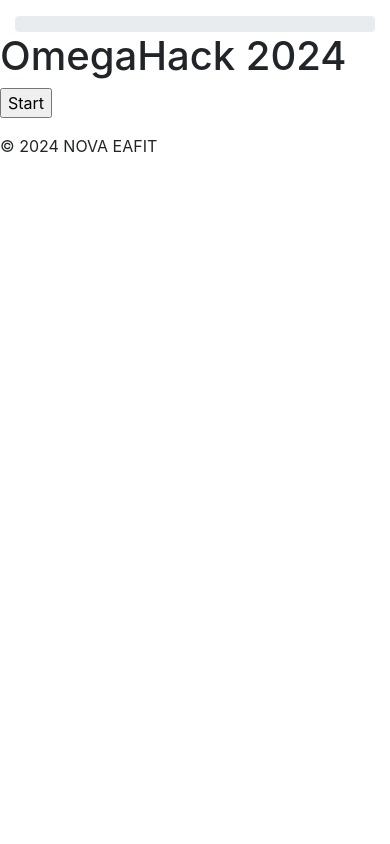
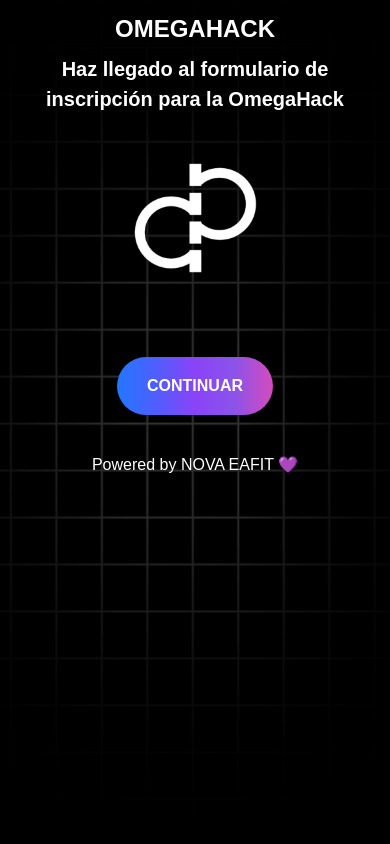
Before and after one commit to gruponovaeafit/formulario-participantes-omegahack, a Flask app: page / in a window 390 px wide. Run offline with Flask 3, Linux system fonts and the light colour scheme; some libraries are stand-ins or nearby versions.

Commit message:
First page check

```diff
--- /dev/null
+++ b/app/static/css/main_page.css
@@ -0,0 +1,235 @@
+body {
+   margin: 0;
+   padding: 0;
+   font-family: 'Montserrat', sans-serif;
+   font-style: normal;
+   background-image: url('/static/images/cuadros.png');
+   color: white;
+   display: flex;
+   flex-direction: column;
+   min-height: 100vh;
+   background-size: cover;
+   background-position: center;
+   background-attachment: fixed;
+}
+
+
+.container {
+   width: 90%;
+   margin: 0 auto;
+   text-align: center;
+}
+
+h1 {
+   margin-top: 30px;
+   margin-bottom: 10px;
+   font-size: 50px;
+}
+
+p {
+   max-width: 600px;
+   margin: 20px auto;
+   margin-bottom: 20px;
+   line-height: 1.6;
+   text-align: justify;
+   font-size: 18px;
+   font-weight: bold;
+   text-align: center;
+}
+
+.special-paragraph {
+   max-width: 600px;
+   margin: 20px auto;
+   line-height: 0.5;
+   text-align: justify;
+   font-size: 20px;
+   font-weight: bold;
+   text-align: center;
+}
+
+
+label {
+   font-size: 16px;
+   margin-right: 10px;
+}
+
+.options {
+   display: flex;
+   justify-content: center;
+   /* Centra los items horizontalmente */
+   align-items: center;
+   /* Centra los items verticalmente */
+   flex-wrap: wrap;
+   /* Permite que los items se envuelvan si no hay suficiente espacio */
+   gap: 10px;
+   /* Espacio entre los items */
+}
+
+
+.options input {
+   display: none;
+}
+
+.options label {
+   position: relative;
+   border-radius: 20px;
+   display: inline-block;
+   cursor: pointer;
+   padding: 20px;
+   margin: 5px;
+   overflow: hidden;
+   background-color: #000;
+}
+
+.options label::before {
+   content: "";
+   position: absolute;
+   top: 0;
+   left: 0;
+   right: 0;
+   bottom: 0;
+   border-radius: 20px;
+   padding: 5px;
+   background: linear-gradient(145deg, #DE386A, #8B53EA, #5DC6ED);
+   -webkit-mask:
+      linear-gradient(#fff 0 0) content-box,
+      linear-gradient(#fff 0 0);
+   -webkit-mask-composite: xor;
+   mask-composite: exclude;
+}
+
+.options label img {
+   border-radius: 30px !important;
+   width: 250px;
+   height: auto;
+}
+
+button {
+   background-image: linear-gradient(to right, #2177fe, #4f5efe, #8a43f7, #8B53EA, #d54bbd);
+   color: white;
+   border: none;
+   padding: 20px 30px;
+   border-radius: 30px;
+   cursor: pointer;
+   font-size: 1em;
+   text-transform: uppercase;
+   font-weight: bold;
+   outline: none;
+   transition: background-color 0.3s ease;
+}
+
+button:hover {
+   background-image: linear-gradient(to right, #2177fe, #4f5efe, #8a43f7, #8B53EA, #d54bbd);
+}
+
+.status-circle {
+   display: inline-block;
+   width: 30px;
+   height: 30px;
+   border-radius: 50%;
+   background-color: gray;
+   position: absolute;
+   right: 20px;
+   top: 15px;
+   transition: background-color 0.1s;
+}
+
+input[type="radio"]:checked+label .status-circle {
+   background-color: #78BD56;
+}
+
+footer {
+   margin-top: 20px;
+   color: #ffffff;
+}
+
+@media only screen and (max-width: 600px) {
+   .container {
+      width: 90%;
+      padding: 0 5%;
+   }
+
+   h1 {
+      font-size: 24px;
+      /* Reduce el tamaño de fuente en dispositivos móviles */
+      line-height: 1.2;
+      /* Ajusta el espaciado entre líneas */
+      margin-top: 15px;
+      margin-bottom: 5px;
+   }
+
+   .highlight, p {
+      font-size: 16px;
+      /* Reduce el tamaño para el texto general y destacado */
+      line-height: 1.4;
+      /* Ajusta el espaciado entre líneas */
+      margin-top: 10px;
+      /* Reduce el margen superior */
+      margin-bottom: 10px;
+      /* Reduce el margen inferior */
+      max-width: 100%;
+      /* Asegúrate de que no excedan el ancho de la pantalla */
+      overflow-wrap: break-word;
+      /* Asegura que las palabras largas no causen desbordamiento */
+   }
+
+   .options {
+      flex-direction: row;
+      /* Mantén los elementos en fila */
+      justify-content: space-around;
+      /* Distribuye el espacio alrededor de los elementos */
+   }
+
+   .options label {
+      padding: 15px;
+      /* Menos padding */
+      margin: 20px 0;
+      /* Más espacio entre opciones */
+   }
+
+   .options label img {
+      width: 140px;
+      /* Imágenes más pequeñas */
+   }
+
+   button {
+      width: auto;
+      /* Permite que el botón se ajuste al texto */
+      margin: 20px 0;
+      /* Más espacio alrededor del botón */
+   }
+
+
+   button:hover {
+      background-image: linear-gradient(to right, #2177fe, #4f5efe, #8a43f7, #8B53EA, #d54bbd);
+   }
+
+   footer {
+      margin-top: 20px;
+      color: #ffffff;
+   }
+
+   .status-circle {
+      display: inline-block;
+      width: 30px;
+      height: 30px;
+      border-radius: 50%;
+      background-color: gray;
+      position: absolute;
+      top: 20px;
+      right: 15px;
+      transition: background-color 0.1s;
+   }
+}
+
+input[type="radio"]:checked+label .status-circle {
+   background-color: #78BD56;
+}
+
+.omega-image {
+   display: block; /* Hace que la imagen no esté en línea con el texto */
+   margin: 20px auto; /* Centra la imagen y le da un poco de margen arriba y abajo */
+   width: 50%; /* Establece el ancho de la imagen como un porcentaje del contenedor */
+   max-width: 450px; /* Establece un ancho máximo para asegurar que no se vuelva demasiado grande */
+   height: auto; /* Mantiene la relación de aspecto de la imagen */
+ }
--- a/app/templates/main_page.html
+++ b/app/templates/main_page.html
@@ -1,9 +1,31 @@
-{% extends "base.html" %}
+<!DOCTYPE html>
+<html lang="es">
+<head>
+    <meta charset="UTF-8">
+    <meta name="viewport" content="width=device-width, initial-scale=1.0, viewport-fit=cover">
+    <meta name="description" content="Formulario de inscripción para la OmegaHack">
+    <meta name="keywords" content="OmegaHack, NOVA, EAFIT, hackathon">
+    <meta name="author" content="NOVA EAFIT">
+    <link rel="icon" href="{{ url_for('static', filename='images/icono.png') }}">
+    <title>OmegaHack</title>
+    <link rel="stylesheet" href="{{ url_for('static', filename='css/main_page.css') }}">
+</head>
+<body>
+    <div class="container">
+        <h1>OMEGAHACK</h1>
+        <p class="special-paragraph">Haz llegado al formulario de</p>
+        <p class="special-paragraph">inscripción para la OmegaHack</p>
+        <img src="{{ url_for('static', filename='images/omega.png') }}" alt="Logo OmegaHack" class="omega-image">
+        <br>
 
-{% block content %}
-    <h1>OmegaHack 2024</h1>
-    <form action="" method="post">
-        {{ form.hidden_tag() }}
-        <p>{{ form.submit() }}</p>
-    </form>
-{% endblock %}
+        <!-- Aquí empieza el formulario de Flask -->
+        <form action="" method="post">
+            {{ form.hidden_tag() }}
+            <button type="submit">Continuar</button>
+        </form>
+        <!-- Aquí termina el formulario de Flask -->
+
+        <footer>Powered by NOVA EAFIT 💜</footer>
+    </div>
+</body>
+</html>
```
Also changed, not shown: app/routes.py (line endings or trailing spaces), app/static/images/omega.png (added), requirements.txt (line endings or trailing spaces), 1 other file.
